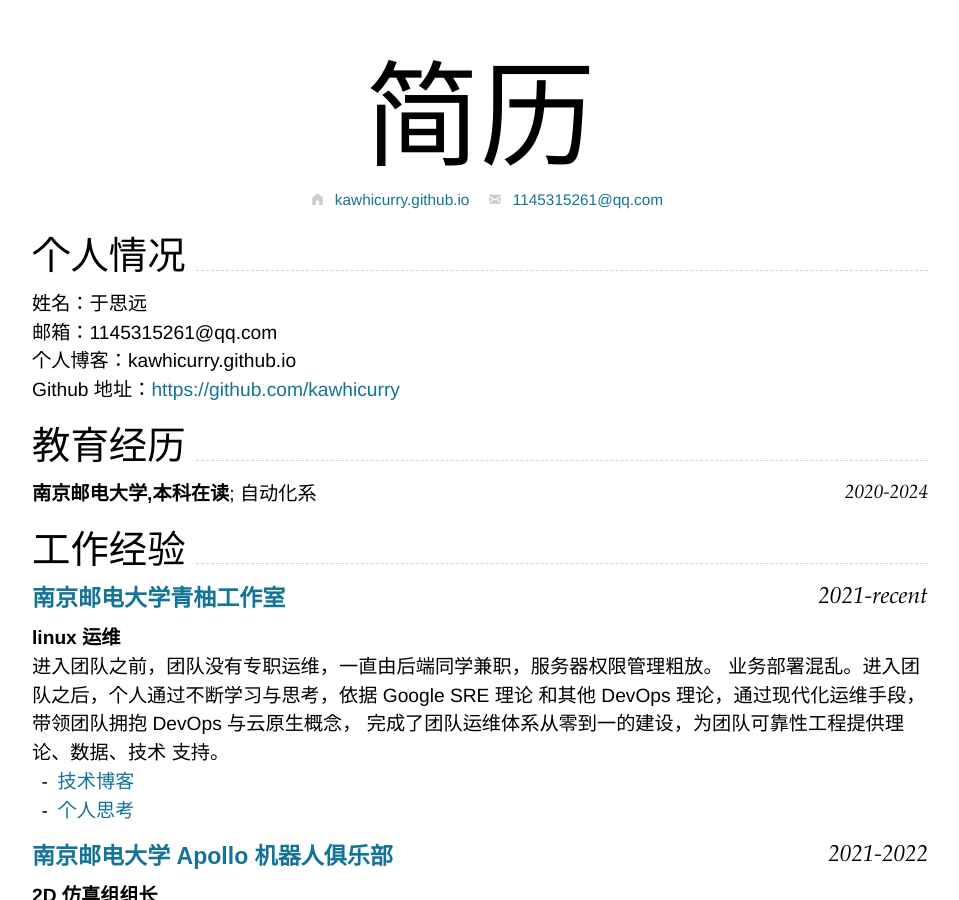
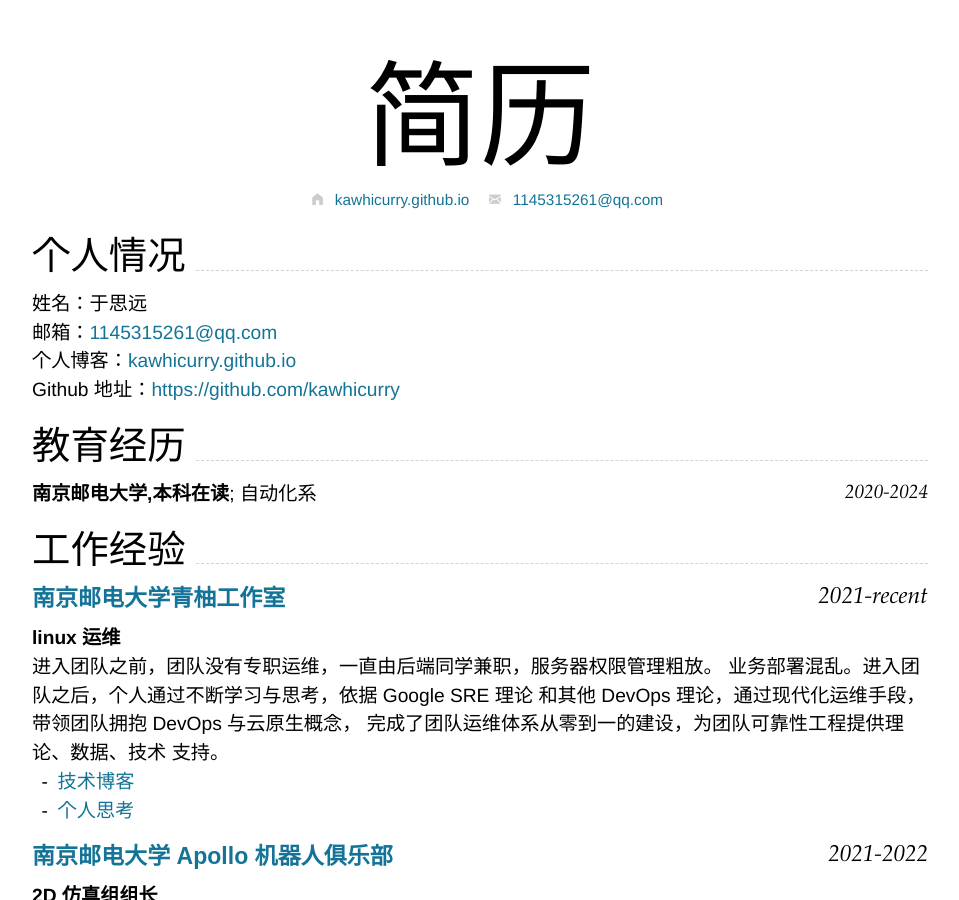
Before and after one commit to kawhicurry/resume, a Jekyll site: the page built from index.md, in a window 1280 px wide and 900 px high. Shown: the whole window, without its empty margins (160-1119 px from the left). Built offline with Jekyll 4.4.1, drawn with Linux system fonts in a browser that asks for light colours; nearby versions of some CDN libraries; part of the change alters nothing that is shown.

Commit message:
fix: missing link in url

```diff
--- a/_layouts/cv.html
+++ b/_layouts/cv.html
@@ -2,7 +2,7 @@
 <html>
   <head>
     <meta charset="utf-8" />
-    <title>{% if page.title %} {{ page.title }} | {% endif %} CV</title>
+    <title>{% if page.title %} {{ page.title }} {% endif %}</title>
     <link
       href="media/cv-screen.css"
       type="text/css"
@@ -27,9 +27,7 @@
   </head>
   <body>
     <div id="main">
-      <div id="content">
-        {{ content }}
-      </div>
+      <div id="content">{{ content }}</div>
     </div>
   </body>
 </html>
--- a/index.md
+++ b/index.md
@@ -1,6 +1,6 @@
 ---
 layout: cv
-title: 简历
+title: KawhiCurry's Resume
 email:
   url: mailto:1145315261@qq.com
   text: 1145315261@qq.com
@@ -17,9 +17,9 @@ homepage:
 
 姓名：于思远
 
-邮箱：1145315261@qq.com
+邮箱：[1145315261@qq.com](mailto:1145315261@qq.com)
 
-个人博客：kawhicurry.github.io
+个人博客：[kawhicurry.github.io](https://kawhicurry.github.io)
 
 Github 地址：[https://github.com/kawhicurry](https://github.com/kawhicurry)
 
```
